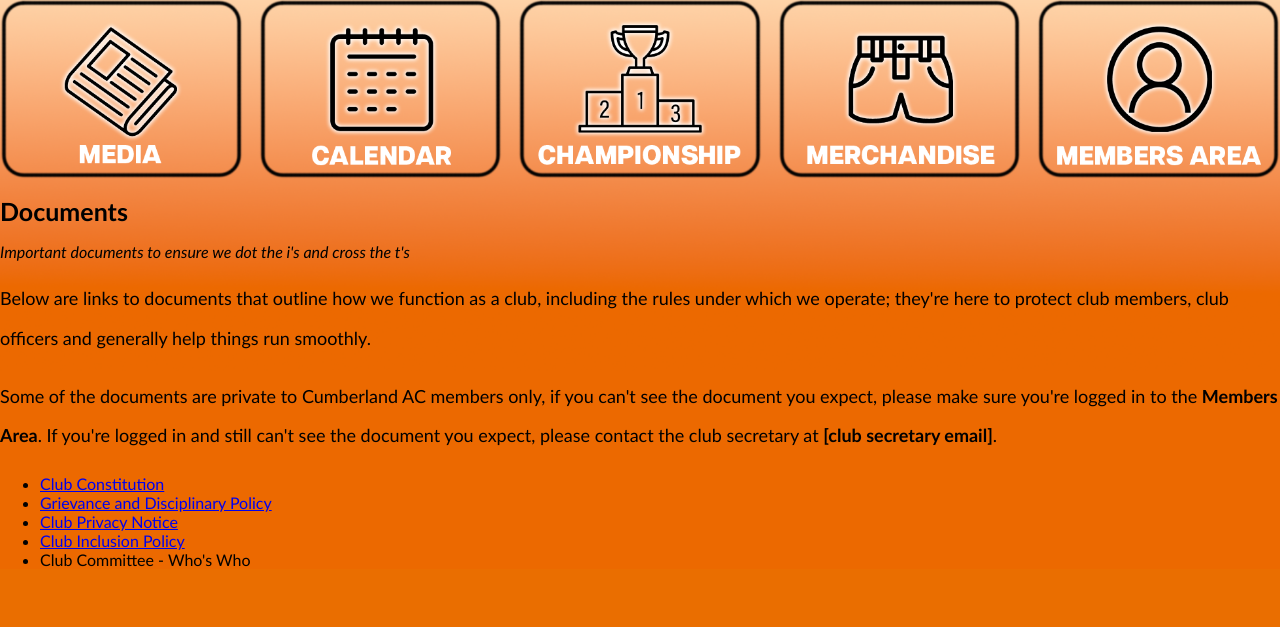
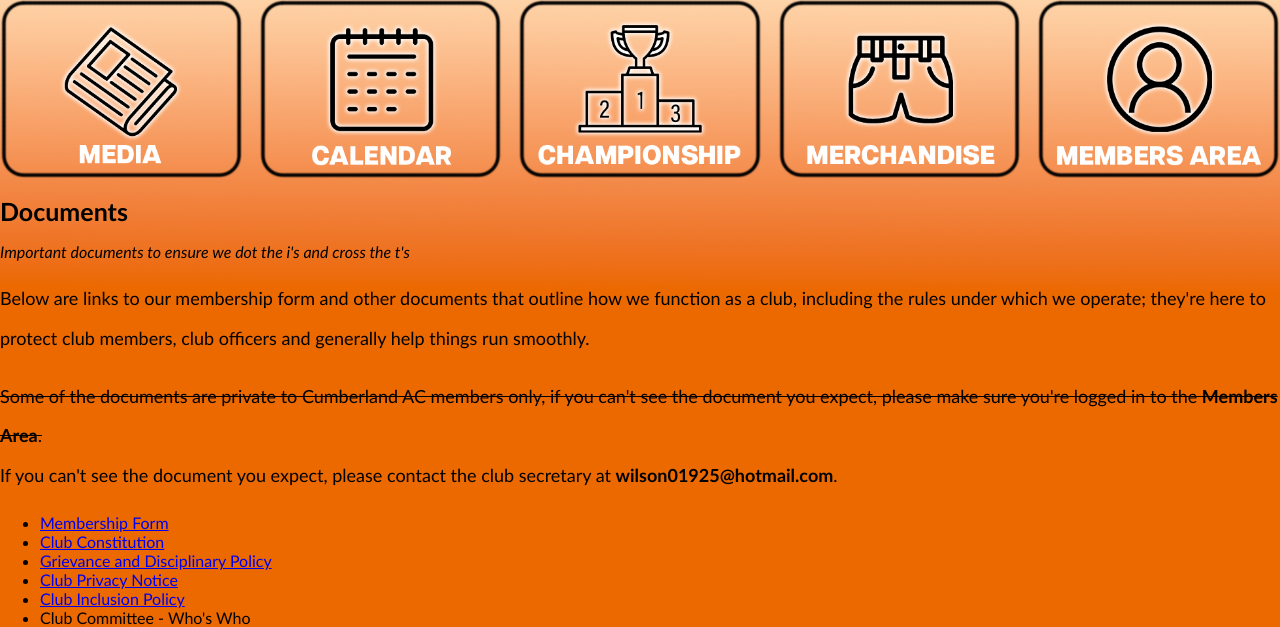
Before and after one commit to SinglePointVulnerability/CumberlandAC.co.uk, a PHP site: page /documents.php in a window 1280 px wide. Shown: the part 349-976 px from the top of the page. Before the commit the page ends 916 px from the top, so only its background shows below. Run offline with PHP 8.4, Linux system fonts and the light colour scheme.

Commit message:
Membership form.docx and Membership-Form.pdf added to documents, link added to documents.php and reference added to index.php

```diff
--- a/documents.php
+++ b/documents.php
@@ -65,19 +65,20 @@ function auto_version($file='')
 		</div>
 		<div class="txt">
 			<p>
-				Below are links to documents that outline how we function as a
-				club, including the rules under which we operate; they're here
-				to protect club members, club officers and generally help things
-				run smoothly.
+				Below are links to our membership form and other documents that
+				outline how we function as a club, including the rules under
+				which we operate; they're here to protect club members, club
+				officers and generally help things run smoothly.
 			</p>
 			<p>
-				Some of the documents are private to Cumberland AC members only,
-				if you can't see the document you expect, please make sure
-				you're logged in to the <b>Members Area</b>. If you're logged in
-				and still can't see the document you expect, please contact the
-				club secretary at <b>[club secretary email]</b>.
+				<s>Some of the documents are private to Cumberland AC members
+				only, if you can't see the document you expect, please make
+				sure you're logged in to the <b>Members Area</b>.</s><br>
+				If you can't see the document you expect, please contact the
+				club secretary at <b>wilson01925@hotmail.com</b>.
 			</p>
 			<ul>
+				<li><a href="media/docs/Membership-Form.pdf">Membership Form</a></li>
 				<li><a href="media/docs/CAC-Club-Constitution.pdf">Club Constitution</a></li>
 				<li><a href="media/docs/CAC-Grievance-And-Disciplinary-Policy.pdf">Grievance and Disciplinary Policy</a></li>
 				<li><a href="media/docs/CAC-Privacy-Notice.pdf">Club Privacy Notice</a></li>
```
Also changed, not shown: index.php (+2 -0 lines), 2 other files.
